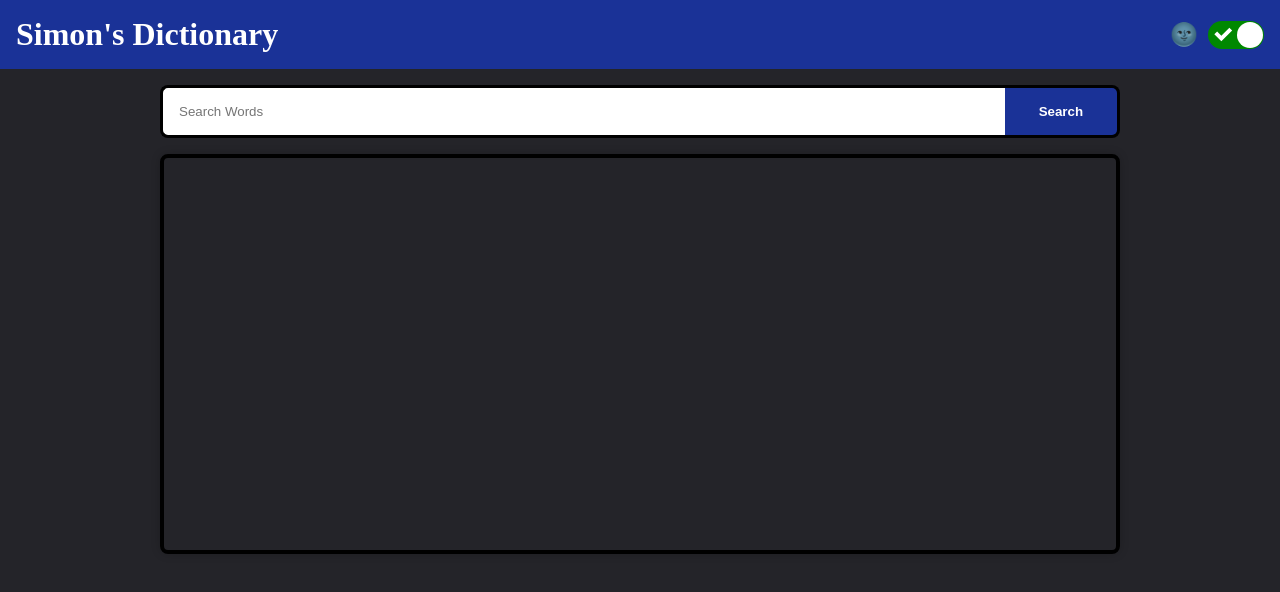
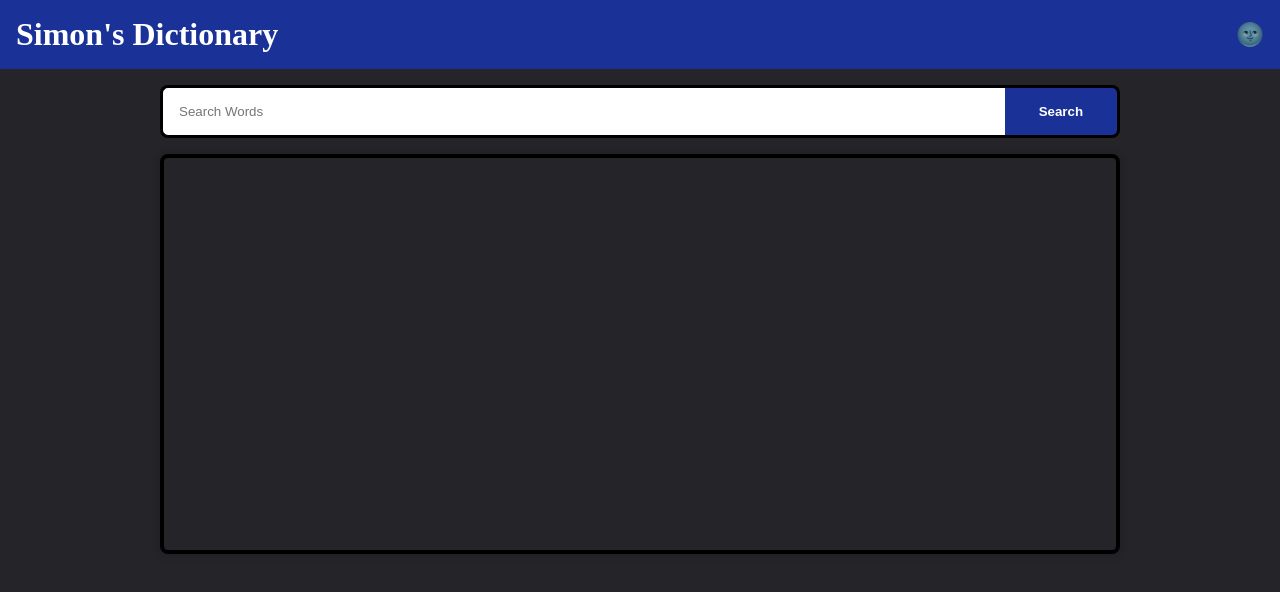
Before and after one commit to Sillen00/DictonaryTestsExersice, a React (Vite) app: page / in a window 1280 px wide. Shown: the top 592 px of the page. Built offline with nearby package versions, Linux system fonts and the light colour scheme.

Commit message:
fixed darkmode to be able to test it

```diff
--- a/src/Header.tsx
+++ b/src/Header.tsx
@@ -1,5 +1,4 @@
 import React, { useContext } from "react";
-import ReactSwitch from "react-switch";
 import { ThemeContext } from "./App";
 import "./Header.css";
 
@@ -10,13 +9,11 @@ function Header() {
             <h1>Simon's Dictionary</h1>
             <nav>
                 <ul>
-                    {theme === "dark" ? <li>🌚</li> : <li>🌞</li>}
-                    <li>
-                        <ReactSwitch
-                            onChange={toggleTheme}
-                            checked={theme === "dark"}
-                        />
-                    </li>
+                    {theme === "dark" ? (
+                        <li onClick={toggleTheme}>🌚</li>
+                    ) : (
+                        <li onClick={toggleTheme}>🌞</li>
+                    )}
                 </ul>
             </nav>
         </header>
```
